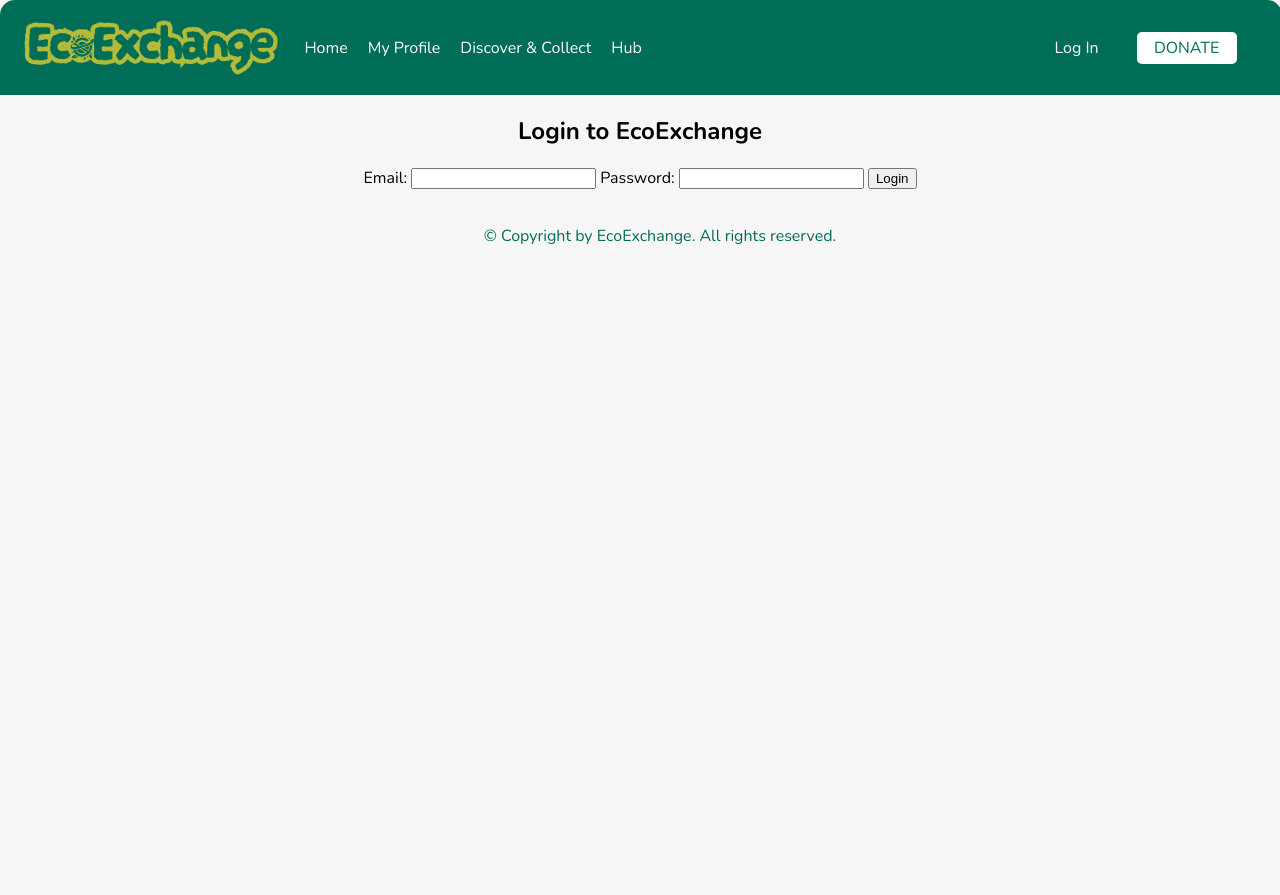
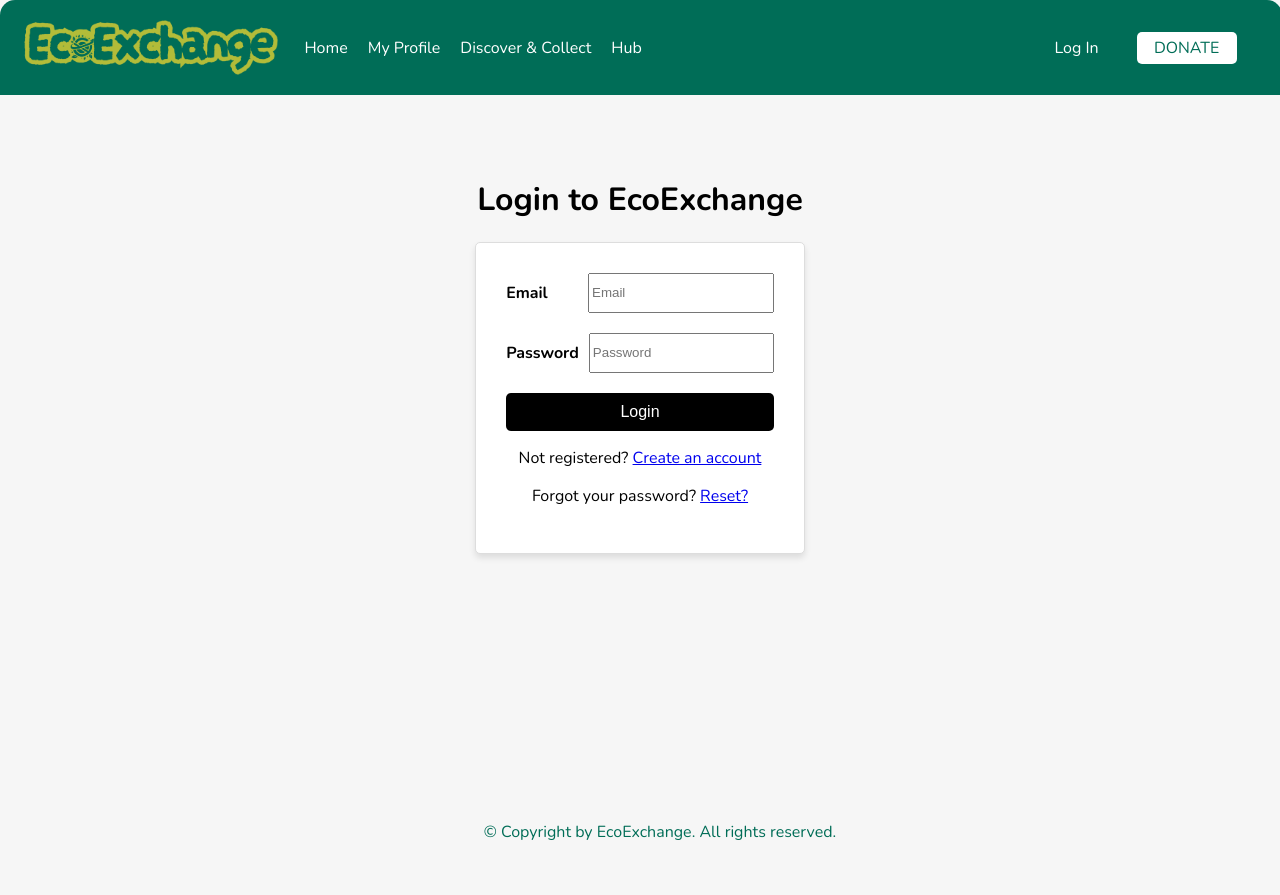
Before and after one commit to reneedlstrns/ecoex, a Flask app: page /login in a window 1280 px wide. Run offline with Flask 3, Linux system fonts and the light colour scheme.

Commit message:
Updates to login css and html files

```diff
--- /dev/null
+++ b/static/css/login.css
@@ -0,0 +1,75 @@
+/* login.css */
+
+.container {
+    margin-top: -150px; /* Adjust this value to move the form higher */
+    margin-left: 20px; /* Add left margin */
+    margin-right: 20px; /* Add right margin */
+    padding: 20px; /* Add padding around the container */
+}
+
+/* Align labels and input fields inline and vertically aligned */
+form .form-group {
+    display: flex;
+    align-items: center; /* Vertically align labels and inputs */
+    margin-bottom: 20px; /* Add spacing between form groups */
+}
+
+form .form-group label {
+    font-weight: bold;
+    margin-right: 10px; /* Add spacing between label and input */
+}
+
+form .form-group input {
+    flex: 1; /* Ensure both input fields take up the same width */
+    box-sizing: border-box; /* Include padding and border in the element's total width */
+    text-align: left; /* Ensure text inside input is left-aligned */
+    height: 40px; /* Set a consistent height for the input fields */
+}
+
+/* Style the login button */
+form .btn {
+    background-color: black; /* Set button color to black */
+    color: white; /* Set text color to white for contrast */
+    width: 100%; /* Make the button span the width of the form group */
+    padding: 10px; /* Add padding for better appearance */
+    border: none; /* Remove border */
+    border-radius: 5px; /* Optional: Add rounded corners */
+    font-size: 16px; /* Adjust font size */
+    cursor: pointer; /* Change cursor to pointer on hover */
+}
+
+/* Set the login form background to white */
+.card {
+    background-color: white; /* Set background color to white */
+    border: 1px solid #ddd; /* Optional: Add a light border for better visibility */
+    border-radius: 5px; /* Optional: Add rounded corners */
+    box-shadow: 0 4px 6px rgba(0, 0, 0, 0.1); /* Optional: Add a subtle shadow for depth */
+    margin: 20px; /* Add margin around the card */
+    padding: 30px; /* Add padding inside the card */
+}
+
+#errorModal {
+    display: none; /* Initially hidden */
+    position: fixed; /* Stay in place */
+    top: 0;
+    left: 0;
+    width: 100%;
+    height: 100%;
+    background-color: rgba(0, 0, 0, 0.5); /* Add a semi-transparent background */
+    z-index: 1000; /* Ensure it appears above other elements */
+
+    display: flex; /* Use flexbox for centering */
+    justify-content: center; /* Center horizontally */
+    align-items: flex-start; /* Align to the top */
+}
+
+#errorModal .modal-content {
+    background-color: white; /* Modal background */
+    padding: 20px; /* Add padding inside the modal */
+    border-radius: 10px; /* Optional: Rounded corners */
+    box-shadow: 0 4px 6px rgba(0, 0, 0, 0.2); /* Add a shadow for depth */
+    max-width: 500px; /* Set a max width for the modal */
+    width: 90%; /* Make it responsive */
+    text-align: center; /* Center the text inside the modal */
+    margin-top: 400px; /* Adjust this value to move the modal lower */
+}
--- a/templates/login.html
+++ b/templates/login.html
@@ -1,23 +1,79 @@
 <!DOCTYPE html>
 <html lang="en">
     {% include 'head.html' %}
+<head>
+    <link rel="stylesheet" href="/static/css/login.css">
+</head>
 <body>
     {% include 'navbar.html' %}
-<h2>Login to EcoExchange</h2>
-    <form action="/login" method="POST">
-        <label for="email">Email:</label>
-        <input type="email" name="email" required>
+<div class="container mt-5">
+    <div class="row justify-content-center">
+        <div class="col-md-8">
+            <h1 class="text-white text-center">Login to <span class="EcoExchange">EcoExchange</span></h1>
+            <div class="card mt-3">
+                <div class="card-body">
+                    <form id="registrationForm" action="/login" method="POST">
+                        <div class="form-group">
+                            <label for="email">
+                                Email&nbsp;&nbsp;&nbsp;&nbsp;&nbsp;&nbsp;&nbsp;
+                            </label>
+                            <input type="email"
+                                   class="form-control"
+                                   id="email"
+                                   name="email"
+                                   placeholder="Email" required/>
+                        </div>
+                        <div class="form-group">
+                            <label for="password">
+                                Password
+                            </label>
+                            <input type="password"
+                                   class="form-control"
+                                   id="password"
+                                   name="password"
+                                   placeholder="Password"
+                                   required/>
+                        </div>
+                        <button class="btn btn-black btn-block">
+                            Login
+                        </button>
+                    </form>
+                    <p class="mt-3 text-left">
+                        Not registered?
+                        <a href="/register">Create an account</a>
+                    </p>
+                    <p class="mt-3 text-left">
+                        Forgot your password?
+                        <a href="/resetPassword">Reset?</a>
+                    </p>
+                </div>
+            </div>
+        </div>
+    </div>
+</div>
 
-        <label for="password">Password:</label>
-        <input type="password" name="password" required>
+    <!-- Modal -->
+    <div id="errorModal" class="modal" style="display: none;">
+        <div class="modal-content">
+            <span class="close" onclick="closeModal()">&times;</span>
+            <p>{{ error_message }}</p>
+        </div>
+    </div>
 
-        <button type="submit">Login</button>
-    </form>
+    <script>
+        // Show the modal if there's an error message
+        const errorMessage = "{{ error_message|safe }}";
+        if (errorMessage) {
+            document.getElementById('errorModal').style.display = 'block';
+        }
 
+        // Close the modal
+        function closeModal() {
+            document.getElementById('errorModal').style.display = 'none';
+        }
+    </script>
 
     <script src="{{ url_for('static', filename='script.js') }}" defer></script>
     {% include 'footer.html' %}
 </body>
 </html>
-</body>
-</html>
```
